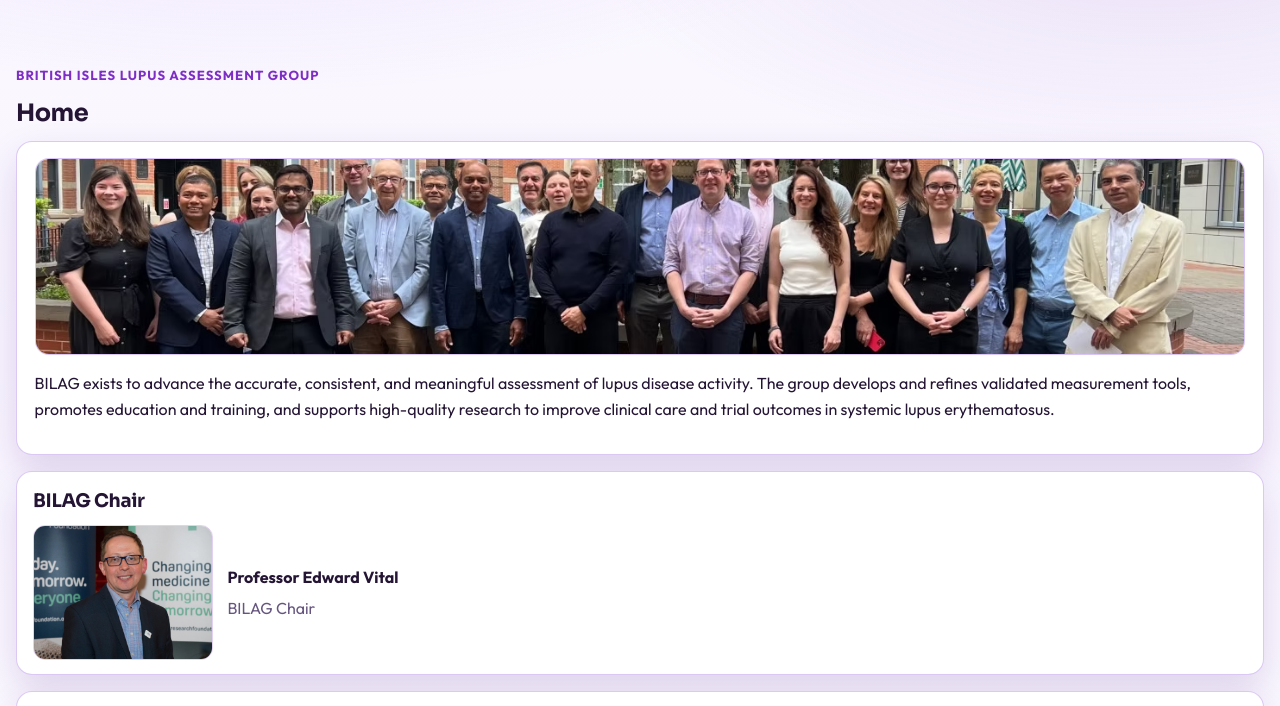
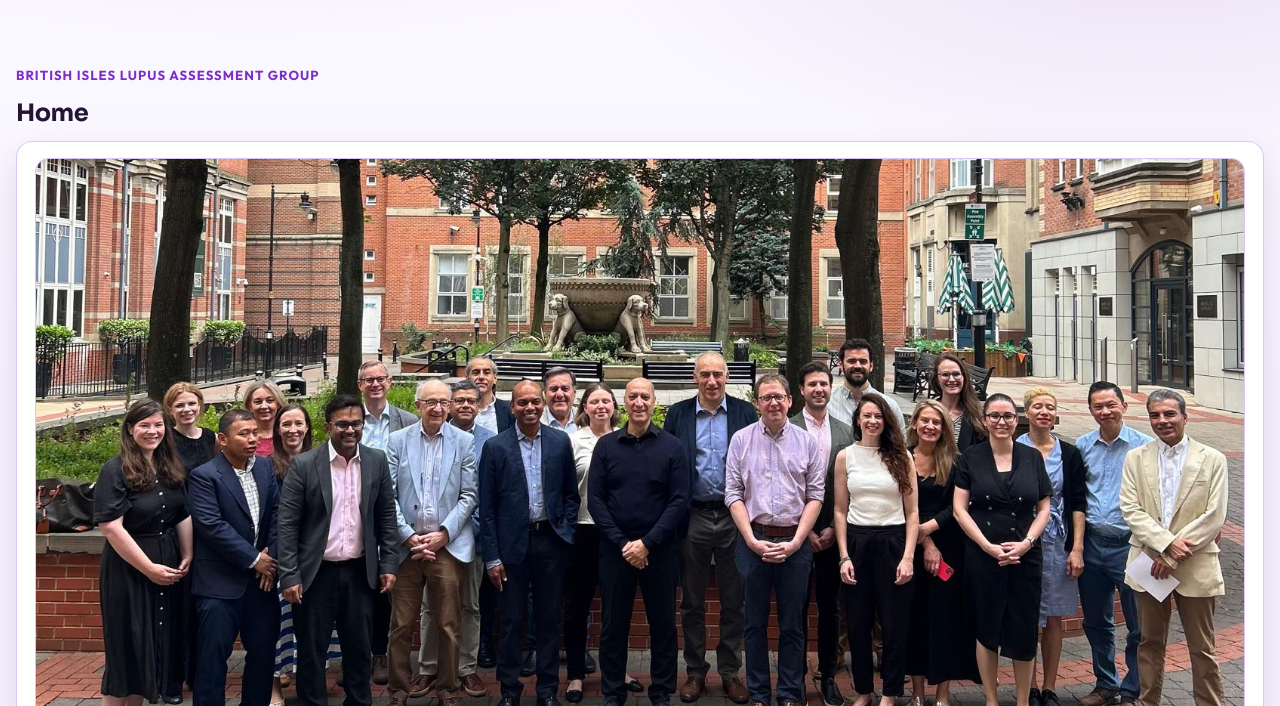
Before and after one commit to BlooperKoops/bilag-website, a plain HTML site: page index.html in a window 1280 px wide. Shown: the part 91-797 px from the top of the page. Drawn offline with Linux system fonts and the light colour scheme.

Commit message:
Use new homepage group photo and add Mohini Gray headshot mapping

```diff
--- a/index.html
+++ b/index.html
@@ -37,7 +37,7 @@
 <main><section class="section"><div class="container">
 <p class="eyebrow">British Isles Lupus Assessment Group</p><h1>Home</h1>
 <article class="card">
-  <img src="./assets/Group Photo.png" alt="BILAG group photo" class="group-photo">
+  <img src="./assets/Group_Photo.jpeg" alt="BILAG group photo" class="group-photo">
   <p>BILAG exists to advance the accurate, consistent, and meaningful assessment of lupus disease activity. The group develops and refines validated measurement tools, promotes education and training, and supports high-quality research to improve clinical care and trial outcomes in systemic lupus erythematosus.</p>
 </article>
 <div style="height:1rem"></div>
--- a/script.js
+++ b/script.js
@@ -95,6 +95,7 @@ const initMemberMap=()=>{
     "christopher edwards":"./assets/Chris_Edwards.jpg_SIA_JPG_fit_to_width_INLINE.jpg",
     "bridget griffiths":"./assets/Bridget griffiths.jpeg",
     "caroline gordon":"./assets/gordon-caroline.jpg",
+    "mohini gray":"./assets/mohini gray.jpeg",
     "david isenberg":"./assets/isenberg.jpg",
     "peter lanyon":"./assets/peter lanyon.jpeg",
     "zoe mclaren":"./assets/zoe-mclaren.jpg",
--- a/style.css
+++ b/style.css
@@ -373,6 +373,7 @@ body[data-show-beta-warning="false"] .site-warning-banner{display:none}
 .group-photo{
   width:100%;
   height:auto;
+  max-height:none;
   border-radius:14px;
   border:1px solid rgba(205,181,240,.72);
   object-fit:contain;
```
Also changed, not shown: assets/Group_Photo.jpeg (added), assets/mohini gray.jpeg (added).
